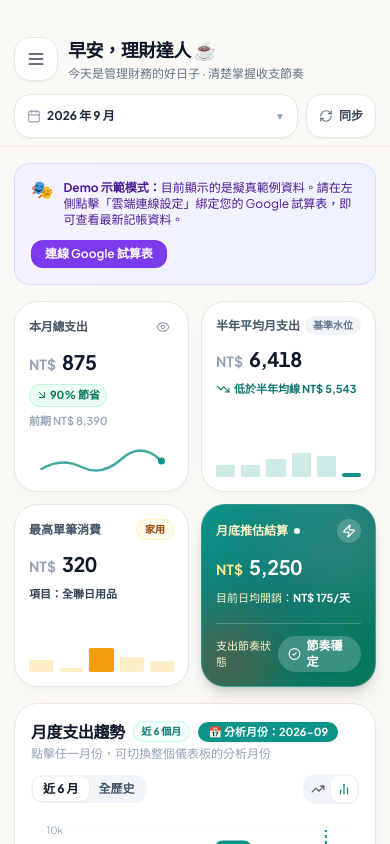
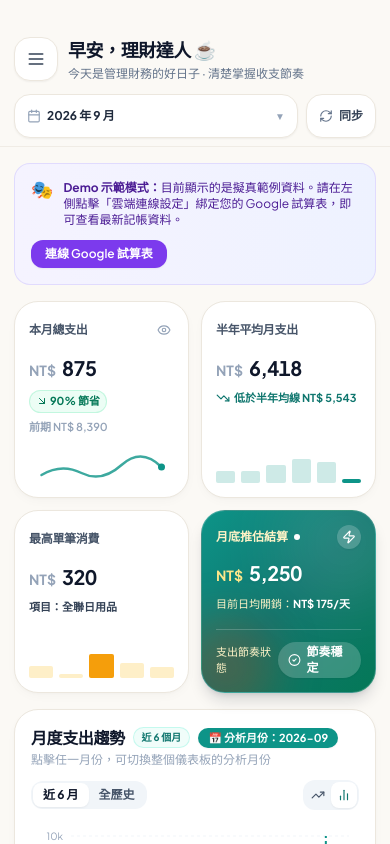
Before and after one commit to jason125457/Accout-Web-with-google-sheet-and-line-bot, a React (Vite) app: page / in a window 390 px wide. Shown: the top 844 px of the page. Built offline with nearby package versions, Linux system fonts and the light colour scheme.

Commit message:
fix: prevent mobile metric header overlap

```diff
--- a/src/components/MetricCards.tsx
+++ b/src/components/MetricCards.tsx
@@ -93,13 +93,13 @@ export const MetricCards: React.FC<MetricCardsProps> = ({
       {/* 1. 當月總支出 (含眼睛切換與波浪 Sparkline) */}
       <div className="fintech-card p-3.5 sm:p-5 relative flex flex-col justify-between overflow-hidden group min-w-0">
         <div>
-          <div className="flex items-center justify-between text-slate-500">
-            <span className="text-xs font-bold tracking-tight flex items-center gap-1.5 text-slate-600">
+          <div className="grid grid-cols-[minmax(0,1fr)_auto] items-center gap-1.5 min-h-7 text-slate-500">
+            <span className="min-w-0 whitespace-nowrap text-xs font-bold tracking-tight text-slate-600">
               {isCurrentActiveMonth ? '本月總支出' : `${activeMonth.slice(5)} 月總支出`}
             </span>
             <button
               onClick={() => setHideAmount(prev => !prev)}
-              className="p-1 rounded-lg hover:bg-slate-100 text-slate-400 hover:text-slate-700 transition-colors"
+              className="w-7 h-7 -my-1 -mr-1 flex items-center justify-center rounded-lg hover:bg-slate-100 text-slate-400 hover:text-slate-700 transition-colors shrink-0"
               title={hideAmount ? '顯示金額' : '隱藏金額'}
               aria-label={hideAmount ? '顯示所有金額' : '隱藏所有金額'}
             >
@@ -161,9 +161,9 @@ export const MetricCards: React.FC<MetricCardsProps> = ({
       {/* 2. 半年均線卡 (含垂直迷你柱狀圖 Sparkline) */}
       <div className="fintech-card p-3.5 sm:p-5 relative flex flex-col justify-between overflow-hidden min-w-0">
         <div>
-          <div className="flex items-center justify-between text-slate-500">
-            <span className="text-xs font-bold text-slate-600">半年平均月支出</span>
-            <span className="text-[10px] font-bold px-2 py-0.5 rounded-full bg-slate-100 text-slate-500">
+          <div className="grid grid-cols-[minmax(0,1fr)_auto] items-center gap-1.5 min-h-7 text-slate-500">
+            <span className="min-w-0 whitespace-nowrap text-xs font-bold tracking-tight text-slate-600">半年平均月支出</span>
+            <span className="hidden sm:inline-flex shrink-0 whitespace-nowrap text-[10px] font-bold px-2 py-0.5 rounded-full bg-slate-100 text-slate-500">
               基準水位
             </span>
           </div>
@@ -213,10 +213,10 @@ export const MetricCards: React.FC<MetricCardsProps> = ({
       {/* 3. 最高單筆卡 */}
       <div className="fintech-card p-3.5 sm:p-5 relative flex flex-col justify-between overflow-hidden min-w-0">
         <div>
-          <div className="flex items-center justify-between text-slate-500">
-            <span className="text-xs font-bold text-slate-600">最高單筆消費</span>
+          <div className="grid grid-cols-[minmax(0,1fr)_auto] items-center gap-1.5 min-h-7 text-slate-500">
+            <span className="min-w-0 whitespace-nowrap text-xs font-bold tracking-tight text-slate-600">最高單筆消費</span>
             {maxExpense.category && (
-              <span className="text-[10px] font-bold px-2 py-0.5 rounded-full bg-amber-50 text-amber-800 border border-amber-200/50">
+              <span className="hidden sm:inline-flex shrink-0 whitespace-nowrap text-[10px] font-bold px-2 py-0.5 rounded-full bg-amber-50 text-amber-800 border border-amber-200/50">
                 {maxExpense.category}
               </span>
             )}
```
